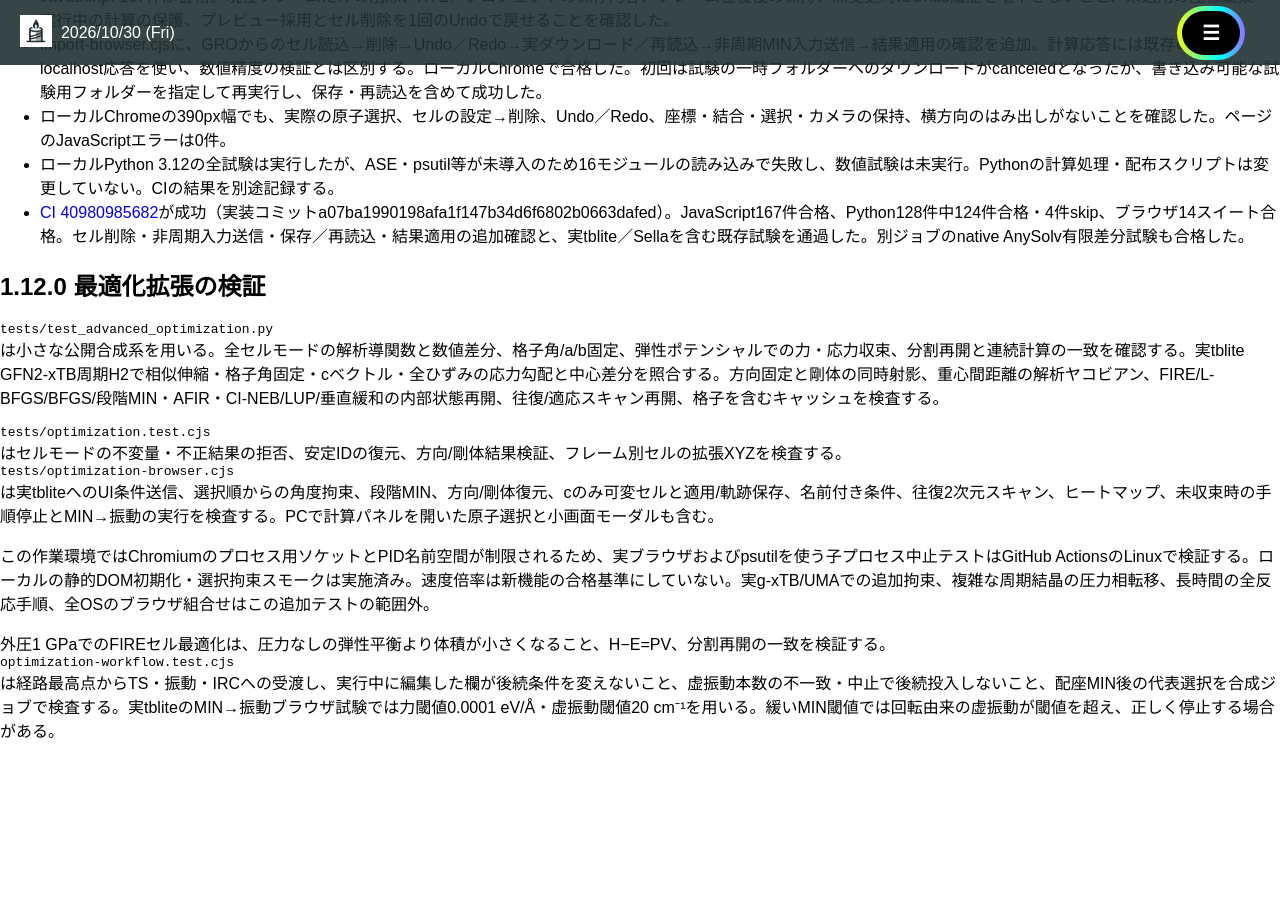
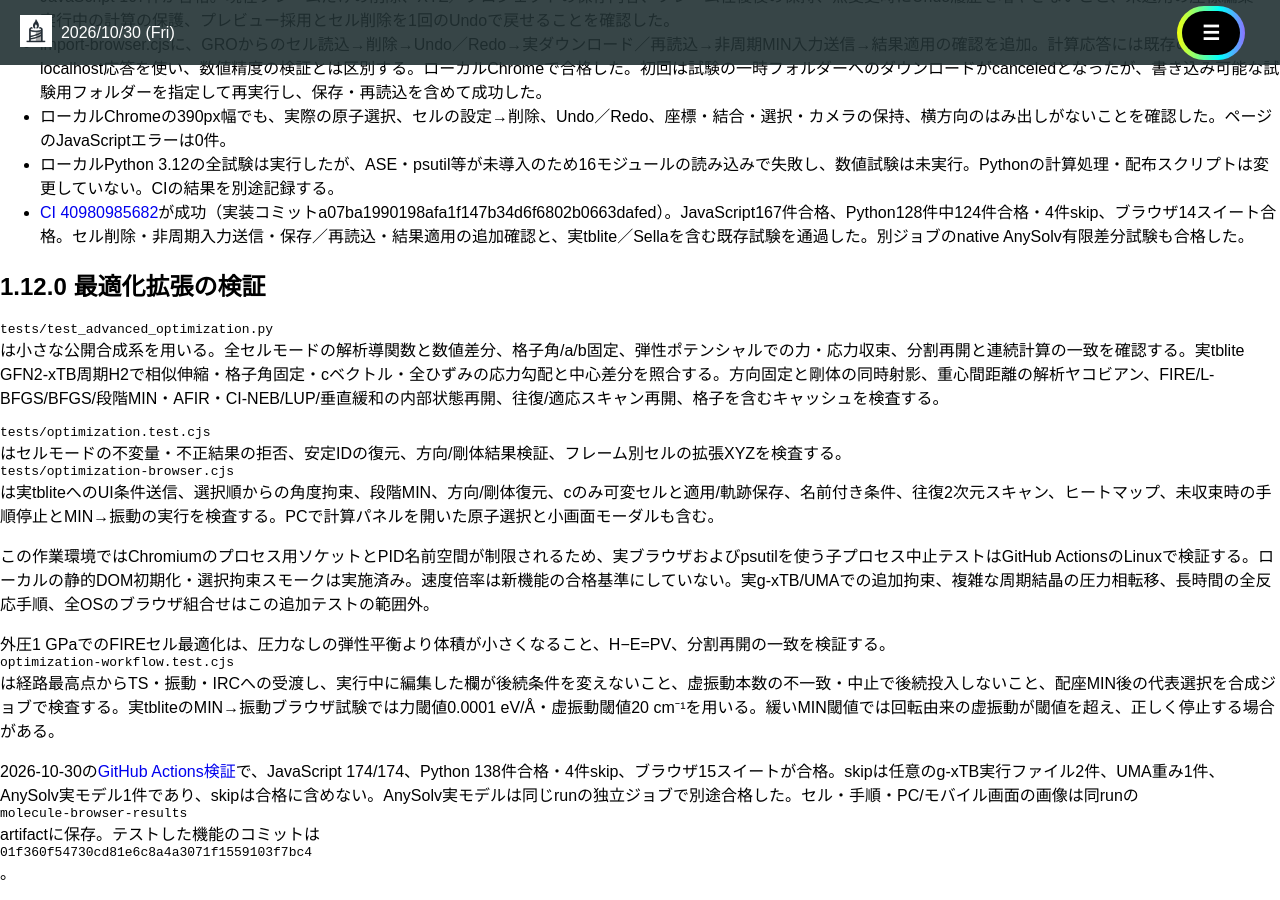
Before and after one commit to h-nabata/h-nabata.github.io, a Jekyll site: the page built from molecule-visualizer/AFIR-VALIDATION.md, in a window 1280 px wide and 900 px high, scrolled down 15072 px. Built offline with Jekyll 4.4.1, drawn with Linux system fonts in a browser that asks for light colours; nearby versions of some CDN libraries; our own code applies the rules of GitHub Pages for plain Markdown files; before the commit the page ends 15830 px from its top, so only the background shows below that.

Commit message:
Record numerical and browser validation for optimization 1.12.0

```diff
--- a/molecule-visualizer/AFIR-VALIDATION.md
+++ b/molecule-visualizer/AFIR-VALIDATION.md
@@ -384,3 +384,5 @@ GPUネイティブUMA／AnySolv、実g-xTBの速度比較は未実施。局所
 この作業環境ではChromiumのプロセス用ソケットとPID名前空間が制限されるため、実ブラウザおよびpsutilを使う子プロセス中止テストはGitHub ActionsのLinuxで検証する。ローカルの静的DOM初期化・選択拘束スモークは実施済み。速度倍率は新機能の合格基準にしていない。実g-xTB/UMAでの追加拘束、複雑な周期結晶の圧力相転移、長時間の全反応手順、全OSのブラウザ組合せはこの追加テストの範囲外。
 
 外圧1 GPaでのFIREセル最適化は、圧力なしの弾性平衡より体積が小さくなること、H−E=PV、分割再開の一致を検証する。`optimization-workflow.test.cjs` は経路最高点からTS・振動・IRCへの受渡し、実行中に編集した欄が後続条件を変えないこと、虚振動本数の不一致・中止で後続投入しないこと、配座MIN後の代表選択を合成ジョブで検査する。実tbliteのMIN→振動ブラウザ試験では力閾値0.0001 eV/Å・虚振動閾値20 cm⁻¹を用いる。緩いMIN閾値では回転由来の虚振動が閾値を超え、正しく停止する場合がある。
+
+2026-10-30の[GitHub Actions検証](https://github.com/h-nabata/h-nabata.github.io/actions/runs/40997566782)で、JavaScript 174/174、Python 138件合格・4件skip、ブラウザ15スイートが合格。skipは任意のg-xTB実行ファイル2件、UMA重み1件、AnySolv実モデル1件であり、skipは合格に含めない。AnySolv実モデルは同じrunの独立ジョブで別途合格した。セル・手順・PC/モバイル画面の画像は同runの `molecule-browser-results` artifactに保存。テストした機能のコミットは `01f360f54730cd81e6c8a4a3071f1559103f7bc4`。
```
